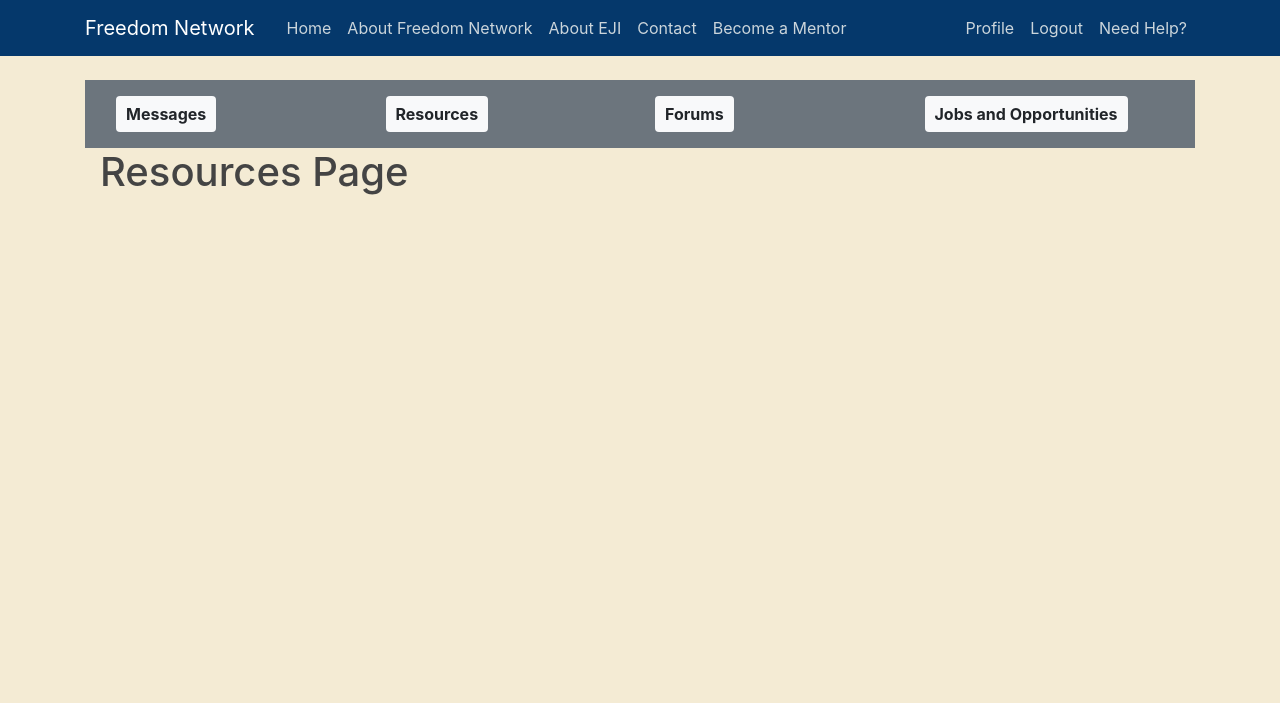
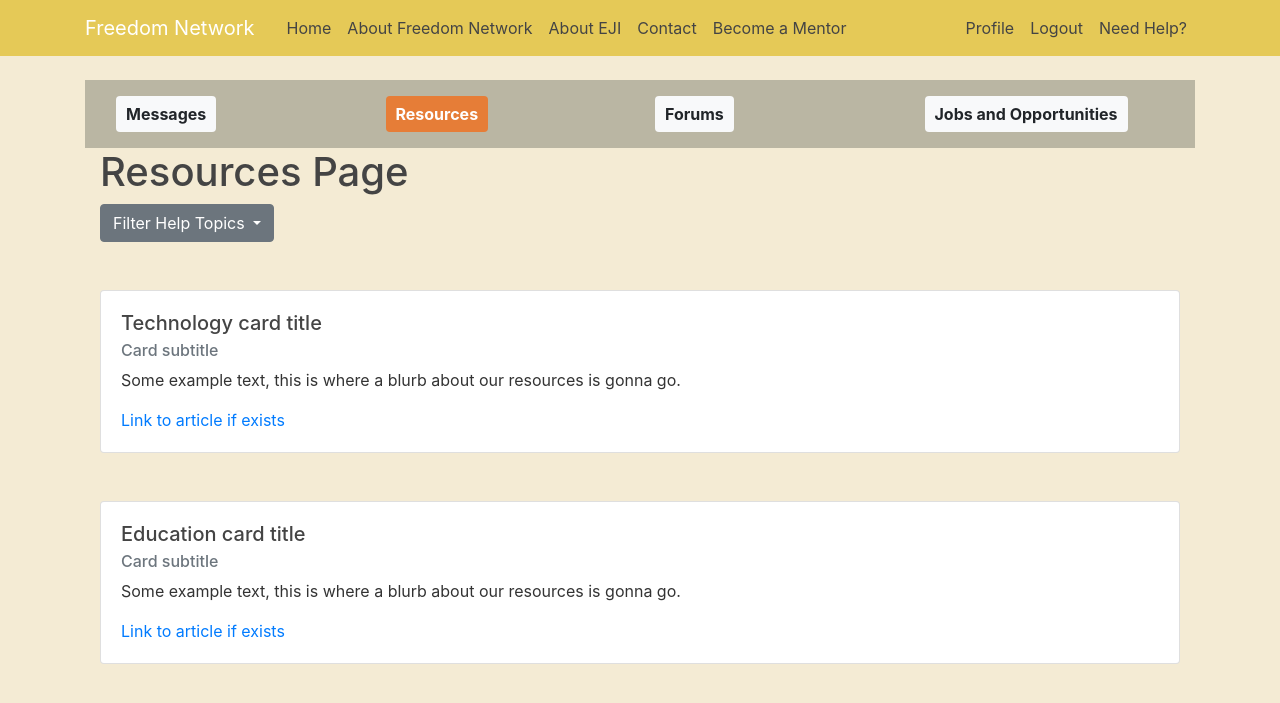
Before and after one commit to alex-eman/freedom-network, a Django app: page /resources/ in a window 1280 px wide. Shown: the top 703 px of the page. Run offline with Django 3.2, Linux system fonts and the light colour scheme; the visitor is signed in with stand-in values (Sample User, id 1); some libraries are stand-ins or nearby versions.

Commit message:
second nav bar displays page through color

```diff
--- a/hub/static/hub/main.css
+++ b/hub/static/hub/main.css
@@ -15,11 +15,14 @@ body {
 
   .bg-steel {
     /*background-color: #5f788a;*/
-    background-color: #05386b
+    /* background-color: #05386b */
+    background-color: #e5c957;
   }
 
   .site-header .navbar-nav .nav-link {
-    color: #cbd5db;
+    /* color: #cbd5db; */
+    color: #444444;
+
   }
 
   .site-header .navbar-nav .nav-link:hover {
@@ -89,3 +92,8 @@ body {
     padding: 10px;
     font-size: 1rem;
   }
+
+  .active {
+    background-color: #e67d37;
+    color: #ffffff
+  }
--- a/hub/templates/hub/base.html
+++ b/hub/templates/hub/base.html
@@ -71,18 +71,18 @@
 
     <main role="main" class="container">
         {% if user.is_authenticated %}
-            <div class="row p-3 m-auto bg-secondary text-white">
+            <div class="row p-3 m-auto text-white" style="background-color: #bab6a3;">
                 <div class="col col-lg-3">
-                    <a class="badge badge-light" href="{% url 'hub-messages' %}">Messages</a>
+                    <a class="badge badge-light {{ message_page }}" href="{% url 'hub-messages' %}">Messages</a>
                 </div>
                 <div class="col col-lg-3">
-                    <a class="badge badge-light" href="{% url 'hub-resources' %}">Resources</a>
+                    <a class="badge badge-light {{ resources_page }}" href="{% url 'hub-resources' %}">Resources</a>
                 </div>
                 <div class="col col-lg-3">
-                        <a class="badge badge-light" href="{% url 'hub-forums' %}">Forums</a>
+                    <a class="badge badge-light {{ forums_page }} " href="{% url 'hub-forums' %}">Forums</a>
                 </div>
                 <div class="col col-lg-3">
-                    <a class="badge badge-light" href="{% url 'hub-jobs' %}">Jobs and Opportunities</a>
+                    <a class="badge badge-light {{jobs_page}} " href="{% url 'hub-jobs' %}">Jobs and Opportunities</a>
                 </div>
 
             </div>
--- a/hub/templates/hub/messages.html
+++ b/hub/templates/hub/messages.html
@@ -1,6 +1,7 @@
 <!-- hub/templates/hub/messages.html -->
 
 {% extends "hub/base.html" %}
+
 
 {% block content %}
 
--- a/hub/templates/hub/resources.html
+++ b/hub/templates/hub/resources.html
@@ -6,4 +6,35 @@
 
     <h1>Resources Page</h1>
 
+    <div class="dropdown">
+        <button class="btn btn-secondary dropdown-toggle" type="button" data-toggle="dropdown" aria-haspopup="true" aria-expanded="false">
+            Filter Help Topics
+        </button>
+        <div class="dropdown-menu">
+            <button class="dropdown-item" type="button">Technology</button>
+            <button class="dropdown-item" type="button">Education</button>
+            <button class="dropdown-item" type="button">Jobs</button>
+            <button class="dropdown-item" type="button">Housing</button>
+        </div>
+    </div>
+
+    <div class="card mt-5" id="test1">
+        <div class="card-body">
+            <h5 class="card-title">Technology card title</h5>
+            <h6 class="card-subtitle mb-2 text-muted">Card subtitle</h6>
+            <p class="card-text">Some example text, this is where a blurb about our resources is gonna go.</p>
+            <a href="#" class="card-link">Link to article if exists</a>
+        </div>
+    </div>
+
+    <div class="card mt-5" id="test2">
+        <div class="card-body">
+             <h5 class="card-title">Education card title</h5>
+            <h6 class="card-subtitle mb-2 text-muted">Card subtitle</h6>
+             <p class="card-text">Some example text, this is where a blurb about our resources is gonna go.</p>
+              <a href="#" class="card-link">Link to article if exists</a>
+         </div>
+     </div>
+
+
 {% endblock content %}
--- a/hub/views.py
+++ b/hub/views.py
@@ -23,13 +23,17 @@ def need_help(request):
     return render(request, 'hub/need_help.html')
 
 def messages(request):
-    return render(request, 'hub/messages.html')
+    context = {"message_page": "active"}
+    return render(request, 'hub/messages.html', context)
 
 def resources(request):
-    return render(request, 'hub/resources.html')
+    context = {"resources_page": "active"}
+    return render(request, 'hub/resources.html', context)
 
 def jobs(request):
-    return render(request, 'hub/jobs.html')
+    context = {"jobs_page": "active"}
+    return render(request, 'hub/jobs.html', context)
 
 def forums(request):
-    return render(request, 'hub/forums.html')
+    context = {"forums_page": "active"}
+    return render(request, 'hub/forums.html', context)
```
